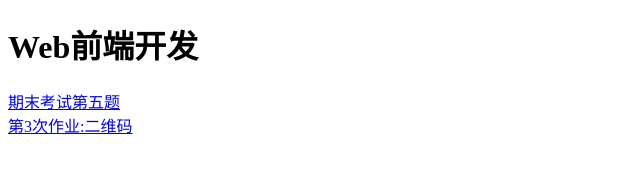
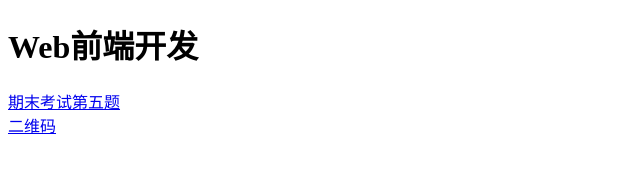
Before and after one commit to nz0106/nz0106.github.io, a plain HTML site: page index.html in a window 1280 px wide. Shown: the whole page, without its empty margins (0-640 px from the left). Drawn offline with Linux system fonts and the light colour scheme.

Commit message:
Update index.html

```diff
--- a/index.html
+++ b/index.html
@@ -11,7 +11,7 @@
  <body>
 <h1>Web前端开发</h1>
 <a href="five.html" target""_blank=>期末考试第五题<br></a>
-<a href="qrCode.html" target""_blank=>第3次作业:二维码 <br></a>
+<a href="qrCode.html" target""_blank=>二维码 <br></a>
 
 
  </body>
```
